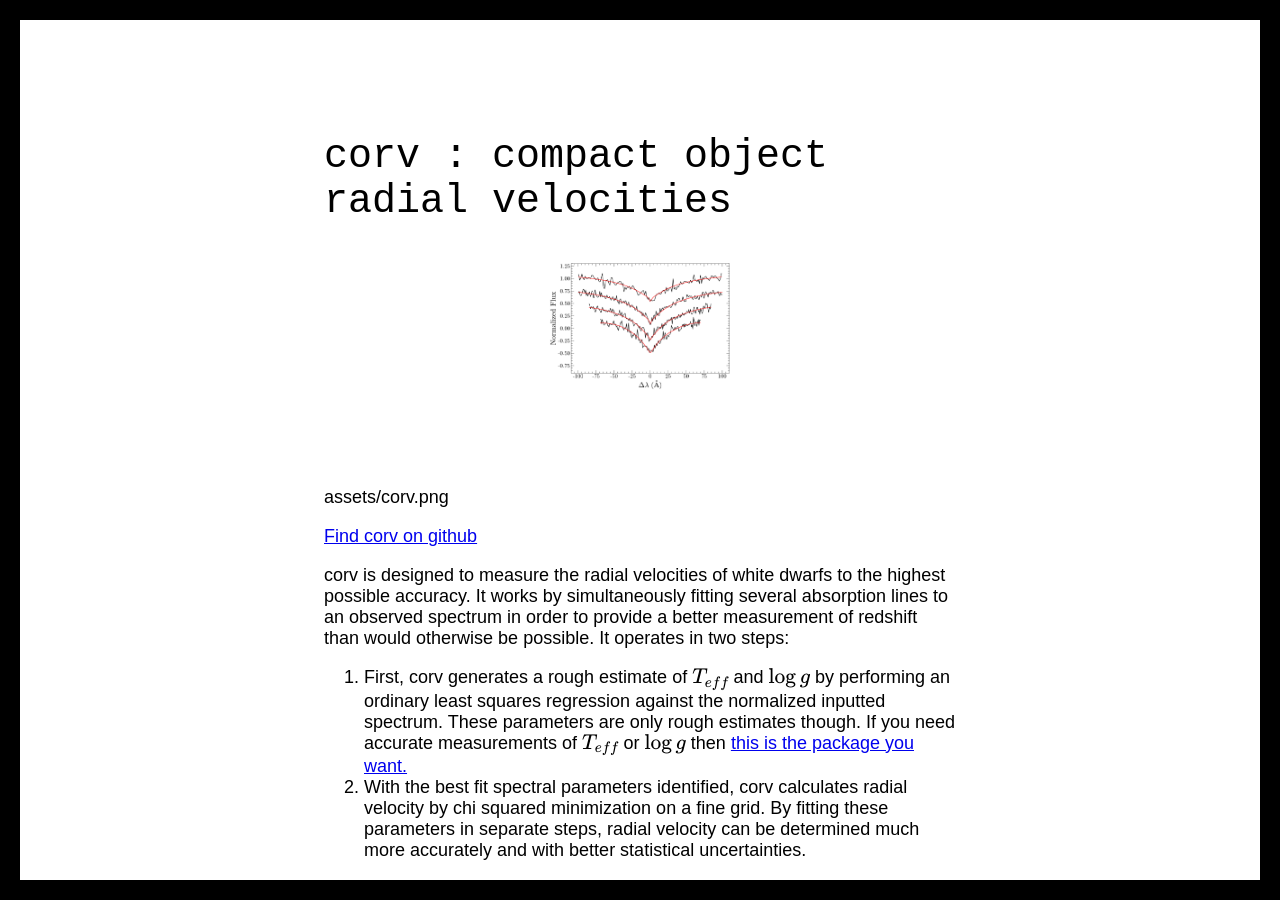
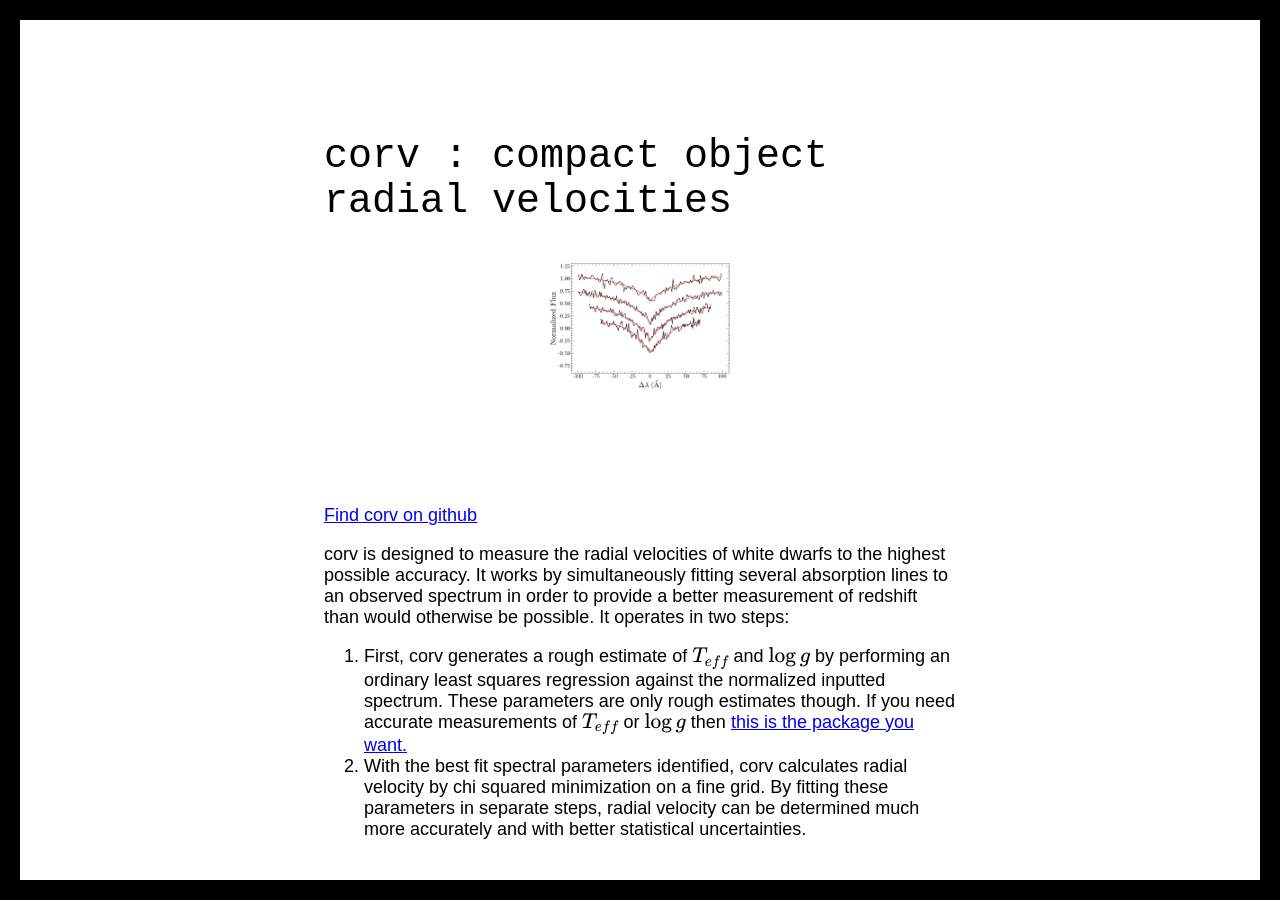
Before and after one commit to stefanarseneau/stefanarseneau.github.io, a Jekyll site: the page built from corv.md, in a window 1280 px wide. Built offline with Jekyll 4.4.1, drawn with Linux system fonts in a browser that asks for light colours.

Commit message:
Update article.html

```diff
--- a/_layouts/article.html
+++ b/_layouts/article.html
@@ -31,7 +31,6 @@
             <br><br><br>
 
             <div class="content">
-		{{page.page_image}}
                 {{content}}
             </div>
           </div>
```
